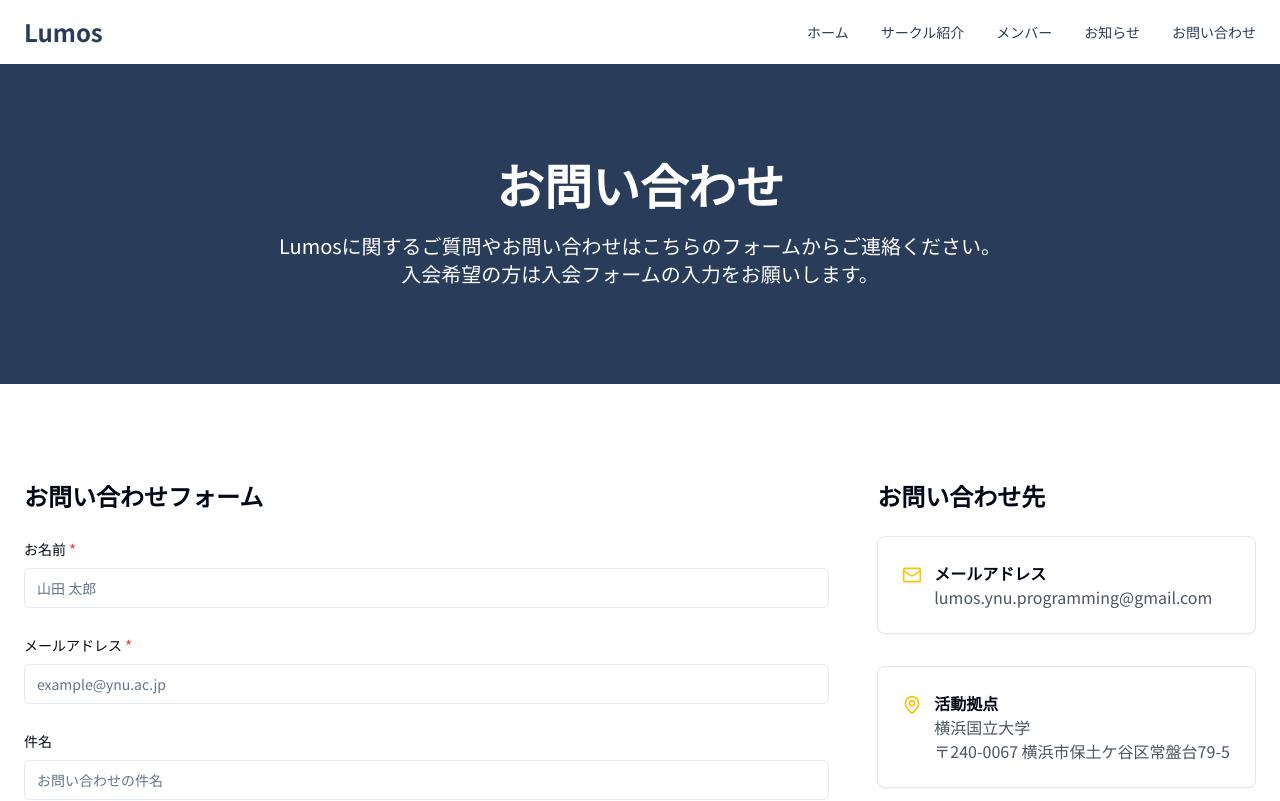
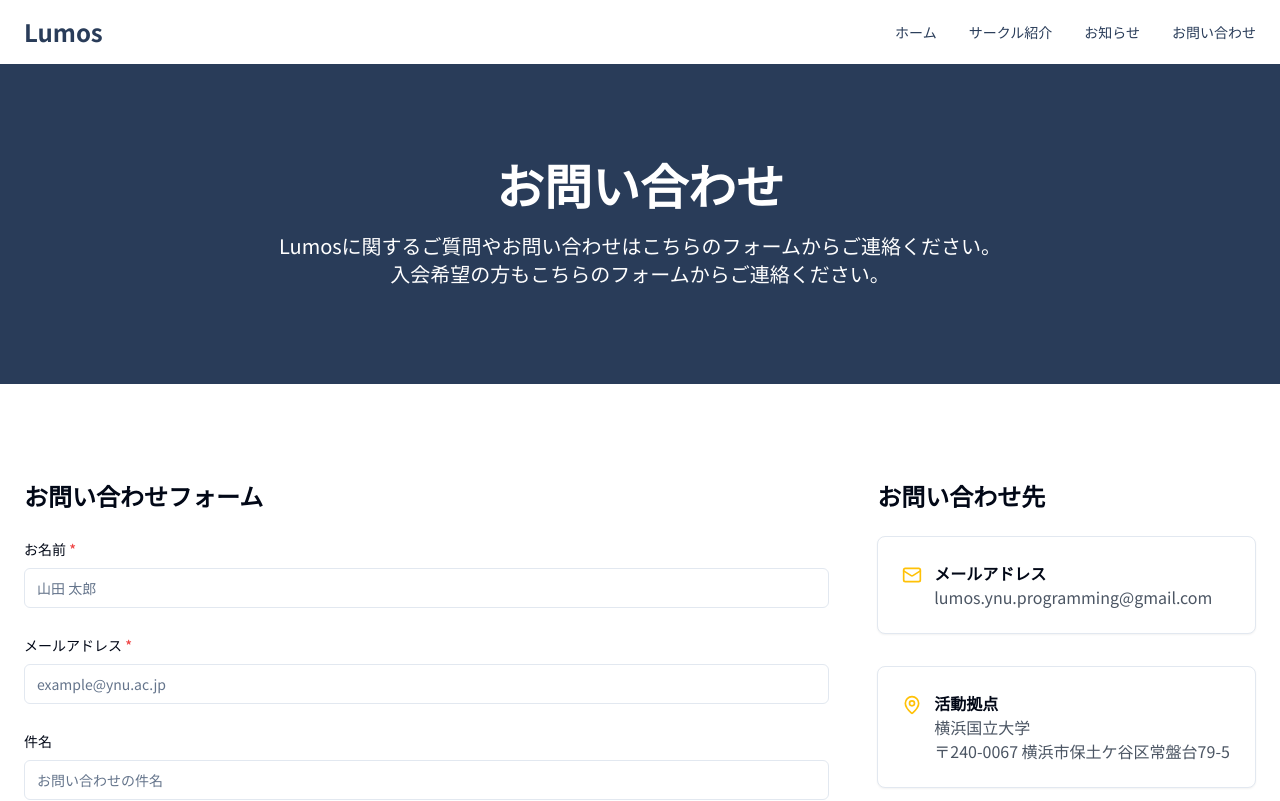
Before and after one commit to Lumos-Programming/lumos-web, a Next.js app: page /contact in a window 1280 px wide. Shown: the top 801 px of the page. Built offline with nearby package versions, Linux system fonts and the light colour scheme.

Commit message:
お問い合わせページから入会フォームの削除、ヘッダーとフッターからメンバーページへの移動ボタンを削除

```diff
--- a/app/contact/page.tsx
+++ b/app/contact/page.tsx
@@ -87,7 +87,7 @@ export default function ContactPage() {
             <h1 className="text-3xl md:text-5xl font-bold mb-6">お問い合わせ</h1>
             <p className="text-xl">
               Lumosに関するご質問やお問い合わせはこちらのフォームからご連絡ください。<br></br>
-              ⼊会希望の⽅は⼊会フォームの⼊⼒をお願いします。
+              ⼊会希望の方もこちらのフォームからご連絡ください。
             </p>
           </div>
         </div>
@@ -104,7 +104,7 @@ export default function ContactPage() {
                 <Alert className="bg-green-50 border-green-200 text-green-800 mb-6">
                   <CheckCircle className="h-4 w-4 text-green-600" />
                   <AlertDescription>
-                    お問い合わせありがとうございます。内容を確認の上、担当者より折り返しご連絡いたします。
+                    お問い合わせありがとうございます。内容を確認の上、折り返しご連絡いたします。
                   </AlertDescription>
                 </Alert>
               ) : (
@@ -241,16 +241,17 @@ export default function ContactPage() {
       </section>
 
       {/* 入会手続き */}
+      {/*
       <section className="py-16 md:py-24 bg-gray-50">
         <div className="container mx-auto px-4 md:px-6">
           <div className="text-center mb-12">
             <h2 className="text-2xl font-bold mb-4">入会手続き</h2>
             <p className="text-gray-600">下記のURLからフォームの入力をお願いします。<br></br>※他大学も入会可</p>
           </div>
-              {/*ここに入会フォームのurlを貼る*/}
 
         </div>
       </section>
+      */}
     </>
   )
 }
--- a/components/footer.tsx
+++ b/components/footer.tsx
@@ -26,11 +26,13 @@ export default function Footer() {
                   サークル紹介
                 </Link>
               </li>
+              {/*
               <li>
                 <Link href="/members" className="text-sm text-gray-300 hover:text-accent transition-colors">
                   メンバー
                 </Link>
               </li>
+              */}
               <li>
                 <Link href="/news" className="text-sm text-gray-300 hover:text-accent transition-colors">
                   お知らせ
@@ -47,11 +49,11 @@ export default function Footer() {
             <h3 className="text-lg font-bold mb-4">フォローする</h3>
             <div className="flex space-x-4">
               <Link
-                href="https://twitter.com/lumos_ynu"
+                href="https://x.com/lumos_program"
                 target="_blank"
                 rel="noopener noreferrer"
                 className="text-white hover:text-accent transition-colors"
-                aria-label="Twitter"
+                aria-label="X(Twitter)  "
               >
                 <Twitter className="h-6 w-6" />
               </Link>
--- a/components/header.tsx
+++ b/components/header.tsx
@@ -9,7 +9,7 @@ import { cn } from "@/lib/utils"
 const navigation = [
   { name: "ホーム", href: "/" },
   { name: "サークル紹介", href: "/about" },
-  { name: "メンバー", href: "/members" },
+  //  { name: "メンバー", href: "/members" },
   { name: "お知らせ", href: "/news" },
   { name: "お問い合わせ", href: "/contact" },
 ]
```
